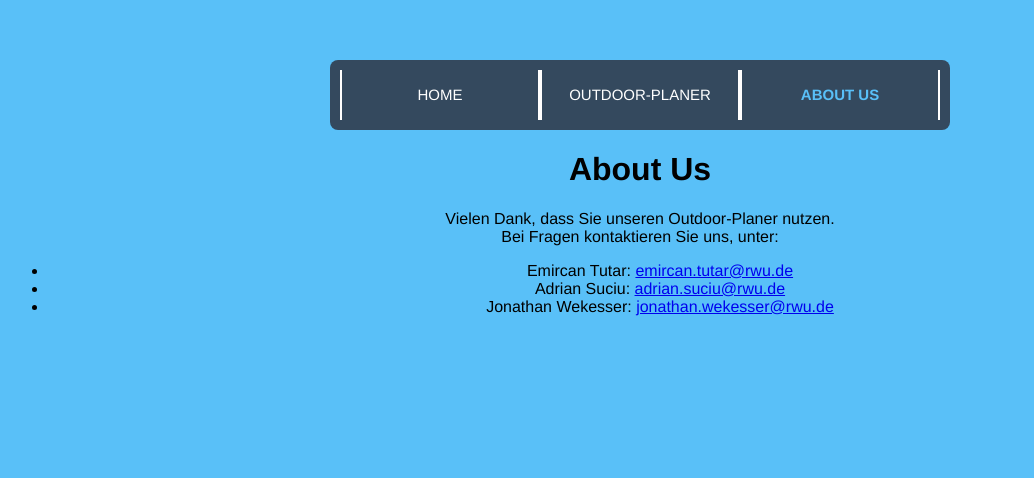
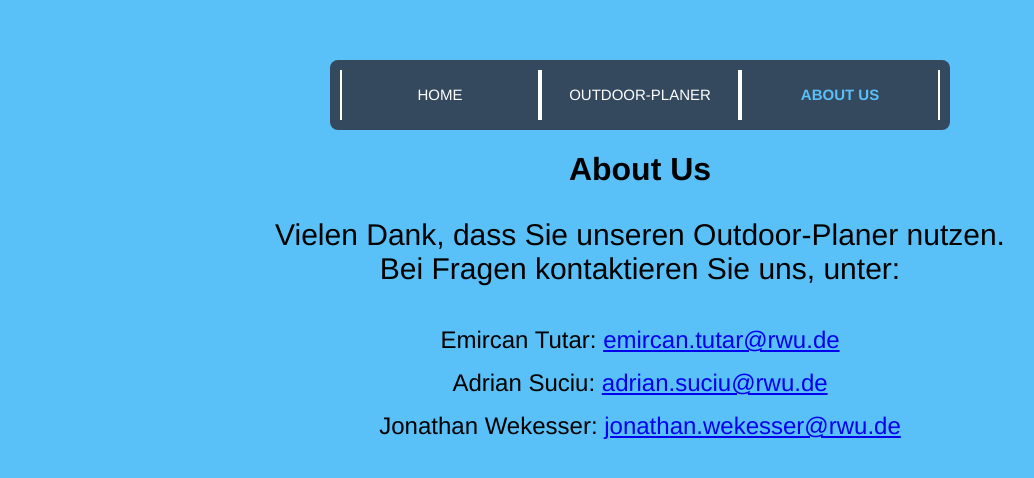
Before and after one commit to adriansuciu09/grabo, a Vue app: page / in a window 1280 px wide. Both pictures are taken after a click on the item "ABOUT US". Shown: the top 478 px of the page, without its empty margins (0-1034 px from the left). Built offline with nearby package versions, Linux system fonts and the light colour scheme.

Commit message:
CSS-bearbeitet für About Home und Navbar

```diff
--- a/src/components/About.vue
+++ b/src/components/About.vue
@@ -24,6 +24,22 @@ export default {
 
 </script>
 
-<style>
+<style scoped>
+
+p {
+  font-size: 30px;
+  margin-bottom: 40px;
+}
+
+ul {
+  list-style-type: none;
+  padding: 0;
+  margin: 40px;
+}
+
+li {
+  font-size: 24px;
+  margin-bottom: 15px;
+}
 
 </style>
--- a/src/components/Home.vue
+++ b/src/components/Home.vue
@@ -1,5 +1,5 @@
 <template>
-    <p1> Wetterbericht für Weingarten </p1>
+    <p> Aktuelles Wetter in Weingarten: </p>
 
 </template>
 
@@ -11,11 +11,14 @@ export default {
 </script>
 
 <style>
-body{
+
+html{
 background-color: #59c0f8;
 }
 
-p1{
+p {
+  font-size: 20px;
+  margin-bottom: 20px;
+}
 
-}
 </style>
--- a/src/components/Navbar.vue
+++ b/src/components/Navbar.vue
@@ -5,7 +5,6 @@
       <li :class="{ active: activePage === 'outdoor' }" @click="changePage('outdoor')">Outdoor-Planer</li>
       <li :class="{ active: activePage === 'about' }" @click="changePage('about')">About Us</li>
     </ul>
-    <div class="animation"></div>
   </nav>
 </template>
 
```
Also changed, not shown: 1 other file (tests, documents, lock files or other folders).
